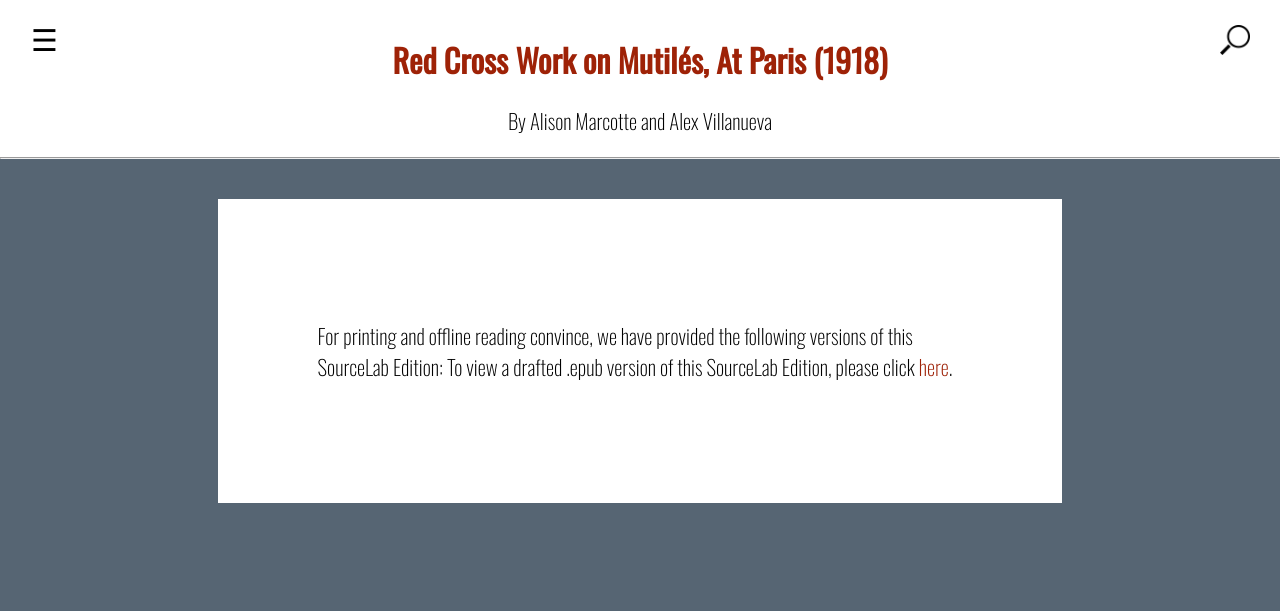
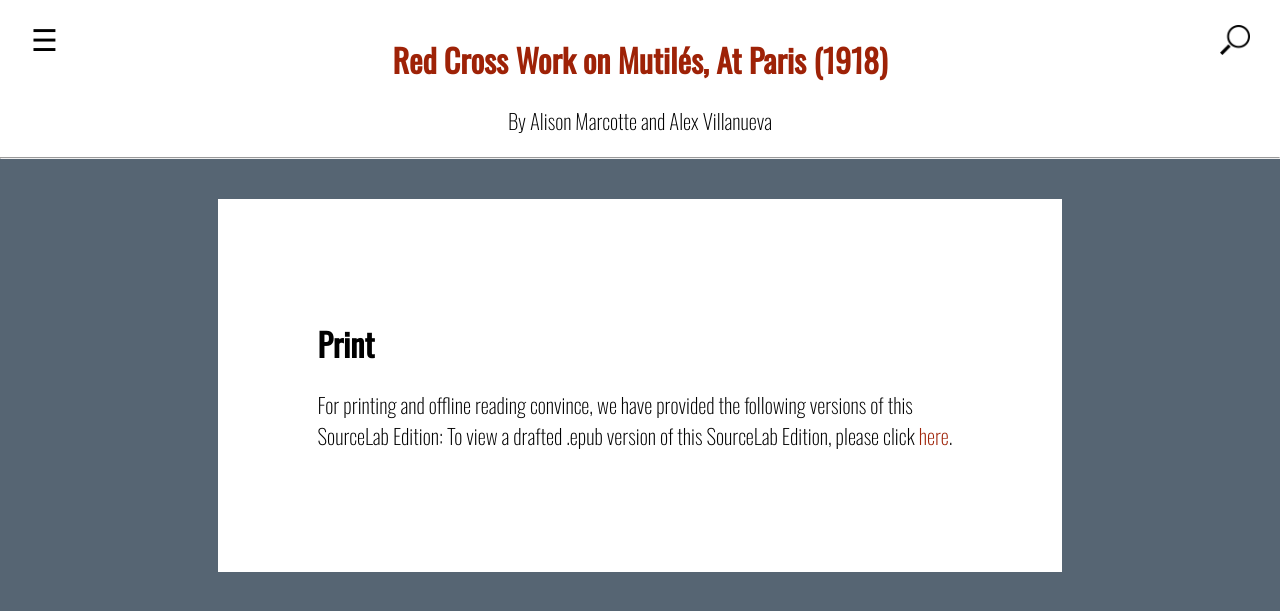
Before and after one commit to TonLeon/Mindoc_Original_Prototype, a Jekyll site: the page built from 008_print.md, in a window 1280 px wide. Shown: the top 611 px of the page. Built offline with Jekyll 4.4.1, drawn with Linux system fonts in a browser that asks for light colours.

Commit message:
Update 008_print.md

```diff
--- a/008_print.md
+++ b/008_print.md
@@ -3,6 +3,7 @@
 title:  Print
 number: 010
 ---
+# Print
 
 For printing and offline reading convince, we have provided the following versions of this SourceLab Edition:
 To view a drafted .epub version of this SourceLab Edition, please click [here](https://scalar.usc.edu/works/red-cross-work-1918/media/sourcelab-11-epub).
```
